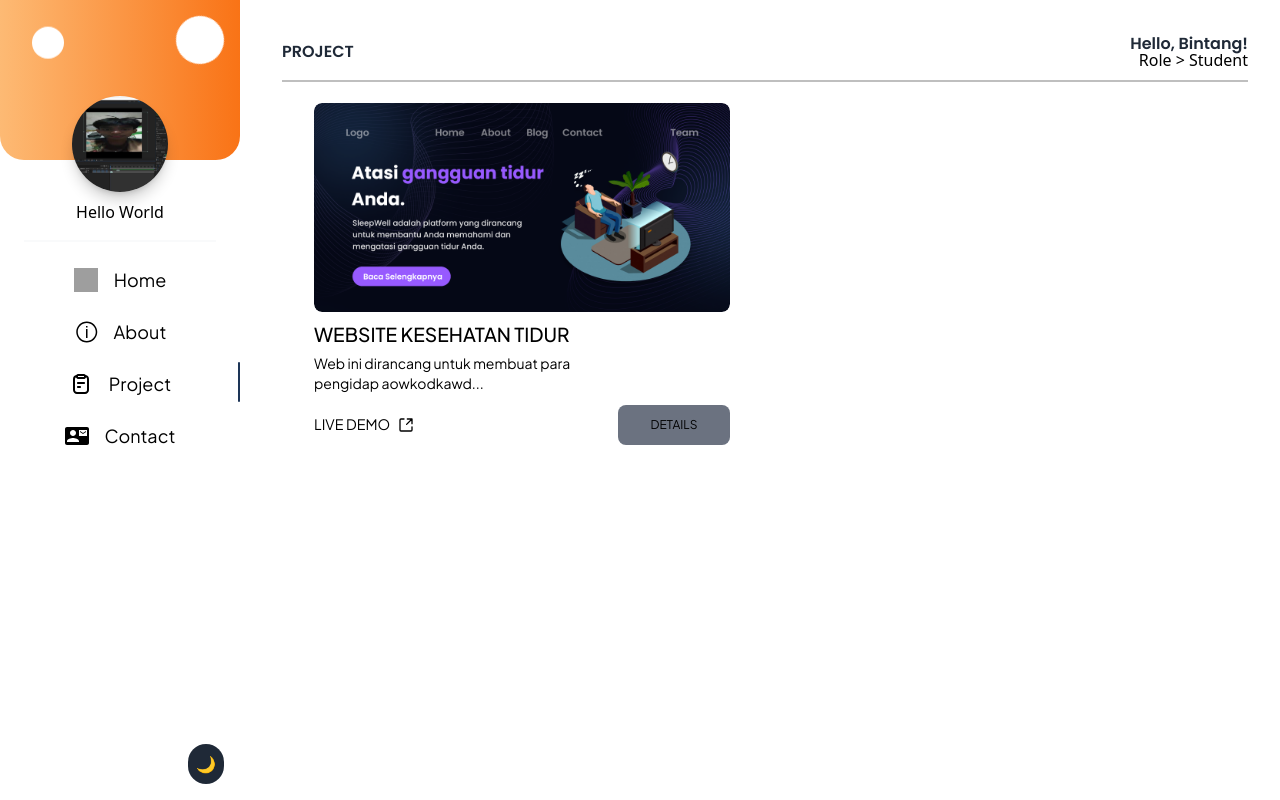
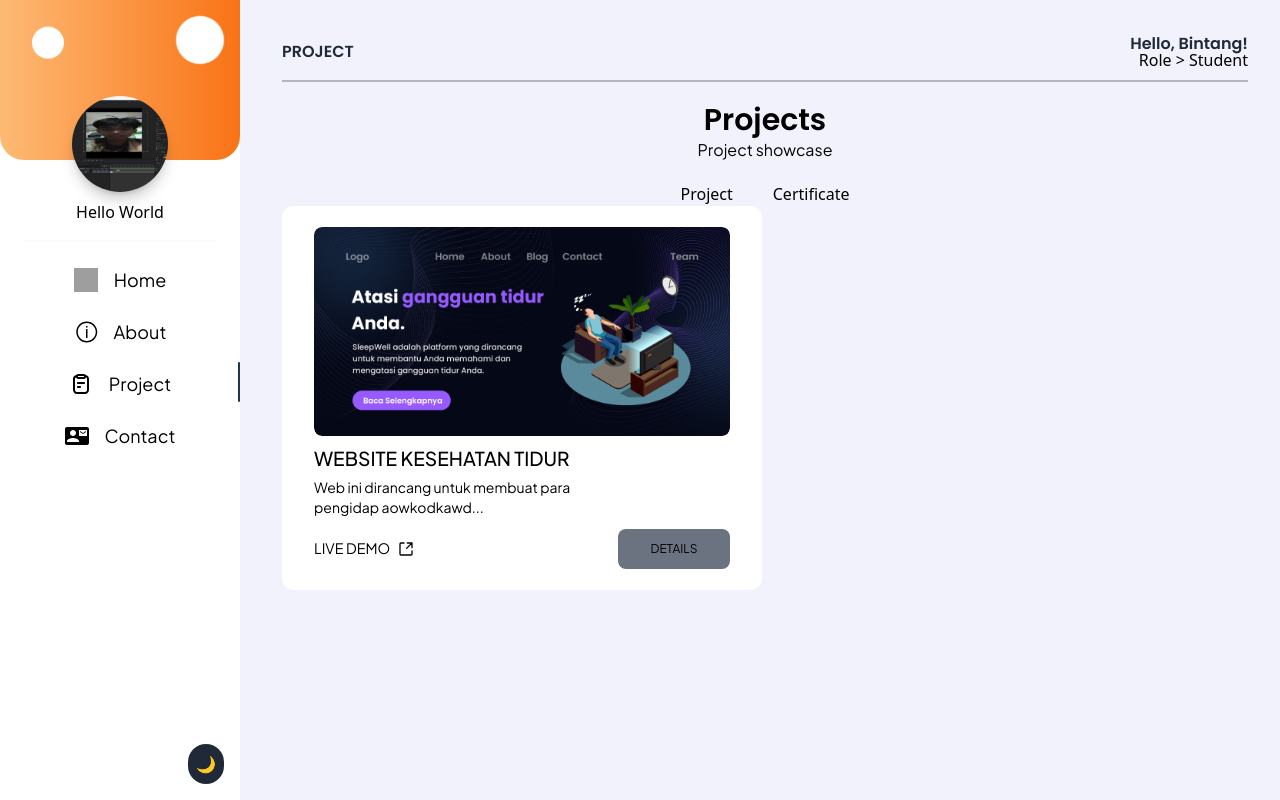
Before and after one commit to Bibintanggg/porto-V3, a React (Vite) app: page /project in a window 1280 px wide. Built offline with nearby package versions, Linux system fonts and the light colour scheme; grey boxes are pictures that could not be loaded.

Commit message:
Add new style at Project.jsx

```diff
--- a/src/Pages/Project.jsx
+++ b/src/Pages/Project.jsx
@@ -4,9 +4,6 @@ import SleepWell from "../assets/Image/sleepwell.png";
 import ShareIcon from "../assets/Icon/share.svg";
 import MoreInfo from "../Component/MoreInfo";
 import { useNavigate } from "react-router-dom";
-
-
-
 
 function Project() {
   const projects = [
@@ -26,7 +23,7 @@ const handleNavigate = (path) => {
 }
 
   return (
-    <div className="relative min-h-screen h-screen flex">
+    <div className="relative min-h-screen h-screen flex bg-[#f2f2fc]">
       <div className="w-[250px] h-screen fixed top-0 left-0">
         <Sidebar />
       </div>
@@ -46,7 +43,20 @@ const handleNavigate = (path) => {
           </div>
           <div className="w-full h-0.5 bg-black mx-auto opacity-25"></div>
 
-          {/* Container Kotak Putih */}
+          <div>
+            <div className="flex flex-col text-center items-center justify-center mt-5">
+              <h1 className="font-poppins text-3xl font-semibold">Projects</h1>
+              <p className="font-jakarta">Project showcase</p>
+
+              <div>
+                <div className="flex gap-10 pt-5">
+                  <button>Project</button>
+                  <button>Certificate</button>
+                </div>
+              </div>
+            </div>
+          </div>
+
           <div className="bg-white w-[30rem] h-[24rem] flex justify-center rounded-xl group overflow-hidden
           hover:outline hover:outline-blue-500 outline-1 transition duration-300 ease-in-out">
             {projects.map((data_project) => (
@@ -67,16 +77,13 @@ const handleNavigate = (path) => {
                   <span className="font-jakarta text-sm text-wrap max-w-xs block pt-1">
                     {data_project.desc}
                   </span>
-                  {/* Container untuk tombol LIVE DEMO dan DETAILS */}
                   <div className="flex justify-between items-center w-[26rem] gap-4 pt-3">
-                    {/* Tombol LIVE DEMO */}
                     <button className="flex items-center gap-2" >
                       <a href="https://sleepwell-calypso.vercel.app/" className="text-[0.90rem] font-jakarta">
                         {data_project.path}
                       </a>
                       <img src={data_project.icon} alt="" className="w-4" />
                     </button>
-                    {/* Tombol DETAILS */}
                     <button className="flex justify-center items-center bg-gray-500 w-28 h-10 rounded-lg"
                     onClick={() => handleNavigate("/project/sleepwell")}>
                       <a href="" className="text-xs font-jakarta text-[0.90rem]">
```
